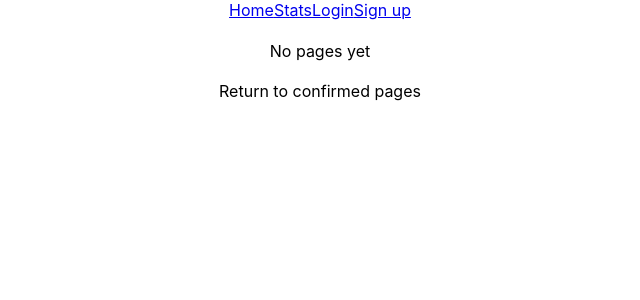
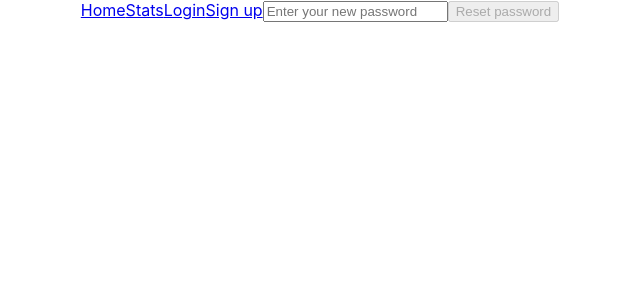
Before and after one commit to Gmiki91/storybuilder2, a React (Create React App) app: page /resetPassword/1 in a window 1280 px wide. Shown: the top 300 px of the page, without its empty margins (320-960 px from the left). Built offline with nearby package versions, Linux system fonts and the light colour scheme; no server answers.

Commit message:
reset pw frontend

```diff
--- a/src/App.tsx
+++ b/src/App.tsx
@@ -1,13 +1,18 @@
 import 'App.css';
+import { useState } from 'react';
 import { Routes, Route, NavLink, BrowserRouter } from "react-router-dom";
+
 import Home from 'containers/Home';
 import Stats from 'containers/Stats';
 import StoryPage from 'containers/StoryPage';
+
+import Login from 'authentication/Login';
+import Logout  from 'authentication/Logout';
+import Signup from 'authentication/Signup';
+import ForgotPassword from 'authentication/ForgotPassword';
+import ResetPassword from 'authentication/ResetPassword';
+
 import { AuthContext } from 'context/AuthContext'
-import Login from 'authentication/Login';
-import Signup from 'authentication/Signup';
-import { useState } from 'react';
-import { Logout } from 'authentication/Logout';
 
 const App = () => {
   const token = localStorage.getItem("token");
@@ -38,6 +43,9 @@ const App = () => {
             <Route path='/signup' element={<Signup />} />
             <Route path='/:storyId/:status' element={<StoryPage />} />
             <Route path='/stats' element={<Stats />} />
+            <Route path='/forgotPassword' element={<ForgotPassword />} />
+            <Route path='/resetPassword/:token' element={<ResetPassword />} />
+
           </Routes>
         </BrowserRouter>
       </AuthContext.Provider>
--- /dev/null
+++ b/src/authentication/ForgotPassword.tsx
@@ -0,0 +1,23 @@
+import axios from 'axios';
+import { useState } from 'react';
+import { LOCAL_HOST } from "constants/constants";
+const ForgotPassword = () => {
+    const [email, setEmail] = useState('');
+    const [response, setResponse] = useState();
+
+    const resetPassword = () => {
+        axios.post(`${LOCAL_HOST}/users/forgotPassword`, { email })
+            .then(result => {
+                setResponse(result.data.message)
+            })
+            .catch(error => setResponse(error.response.data.message));
+    }
+
+    return <>
+        <input placeholder="Enter your email" value={email} onChange={e => setEmail(e.target.value)} />
+        <button disabled={email.trim()===''} onClick={resetPassword}>Get email</button>
+        {response && <p>{response}</p>}
+    </>
+}
+
+export default ForgotPassword;
--- a/src/authentication/Login.tsx
+++ b/src/authentication/Login.tsx
@@ -53,6 +53,7 @@ const Login = () => {
         />
          <Button onClick={postLogin}>Log In</Button>
       </Form>
+      <Link to="/forgotPassword">Forgot your password?</Link>
       <Link to="/signup">Don't have an account?</Link>
       { isError &&<div>The username or password provided were incorrect!</div> }
     </Card>
--- a/src/authentication/Logout.tsx
+++ b/src/authentication/Logout.tsx
@@ -2,7 +2,7 @@ import { useAuth } from "context/AuthContext";
 import { useEffect } from "react";
 import { useNavigate } from "react-router-dom";
 
-export const Logout = () => {
+const Logout = () => {
     const navigate = useNavigate();
     const { setAuthToken } = useAuth();
     useEffect(() => {
@@ -13,3 +13,4 @@ export const Logout = () => {
 
     return null
 }
+export default Logout;
--- /dev/null
+++ b/src/authentication/ResetPassword.tsx
@@ -0,0 +1,35 @@
+import axios from 'axios';
+import { useState } from 'react';
+import { useParams, useNavigate } from 'react-router-dom';
+import { useAuth } from 'context/AuthContext';
+import { LOCAL_HOST } from "constants/constants";
+
+const ResetPassword = () => {
+    const navigate = useNavigate();
+    const { setAuthToken } = useAuth();
+    const { token } = useParams()
+    const [password, setPassword] = useState('');
+    const [error, setError] = useState();
+    const [isLoggedIn, setLoggedIn] = useState(false);
+
+    const resetPassword = () => {
+        axios.patch(`${LOCAL_HOST}/users/resetPassword/${token}`, { password })
+            .then(result => {
+                setAuthToken(result.data.data);
+                setLoggedIn(true);
+            })
+            .catch(error => setError(error.response.data.message));
+    }
+
+    if (isLoggedIn) {
+        navigate("/");
+    }
+
+    return <>
+        <input placeholder="Enter your new password" value={password} onChange={e => setPassword(e.target.value)} />
+        <button disabled={password.trim() === ''} onClick={resetPassword}>Reset password</button>
+        {error && <p>{error}</p>}
+    </>
+}
+
+export default ResetPassword;
```
Also changed, not shown: 1 other file (tests, documents, lock files or other folders).
